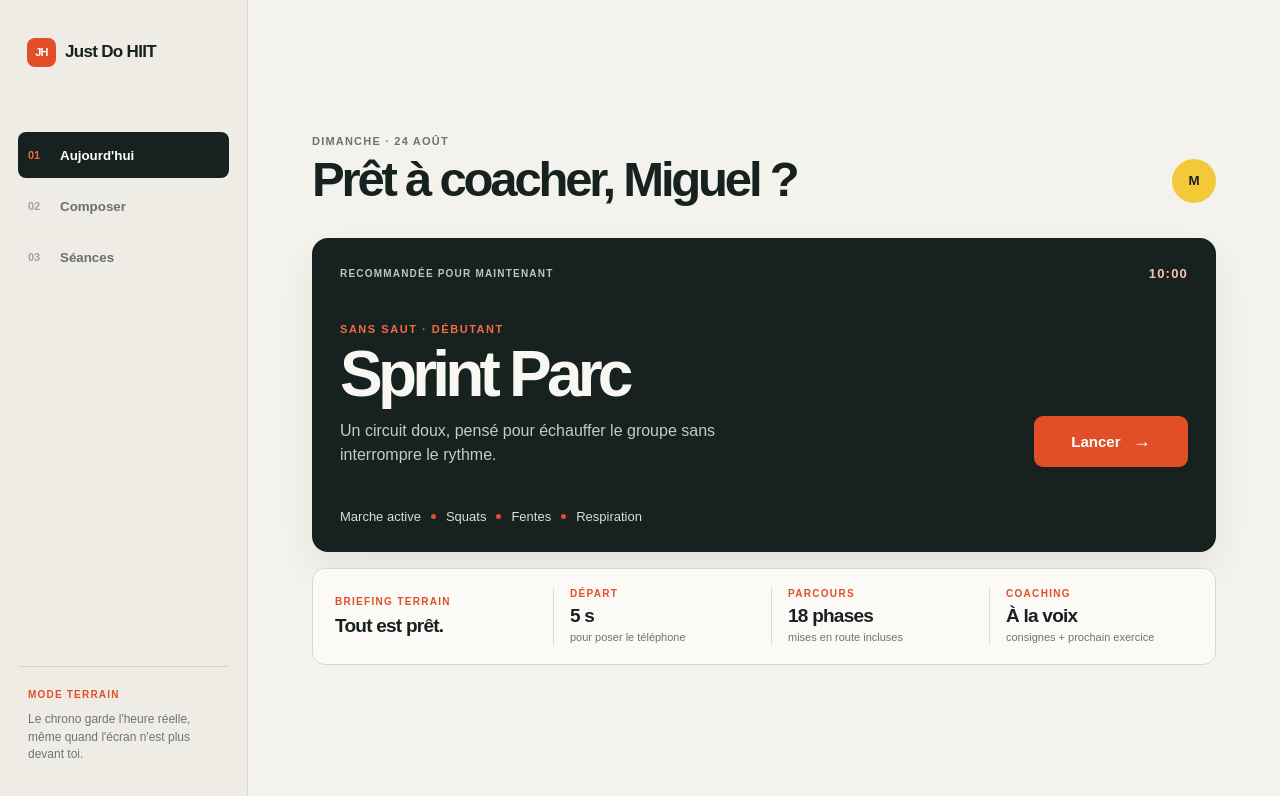
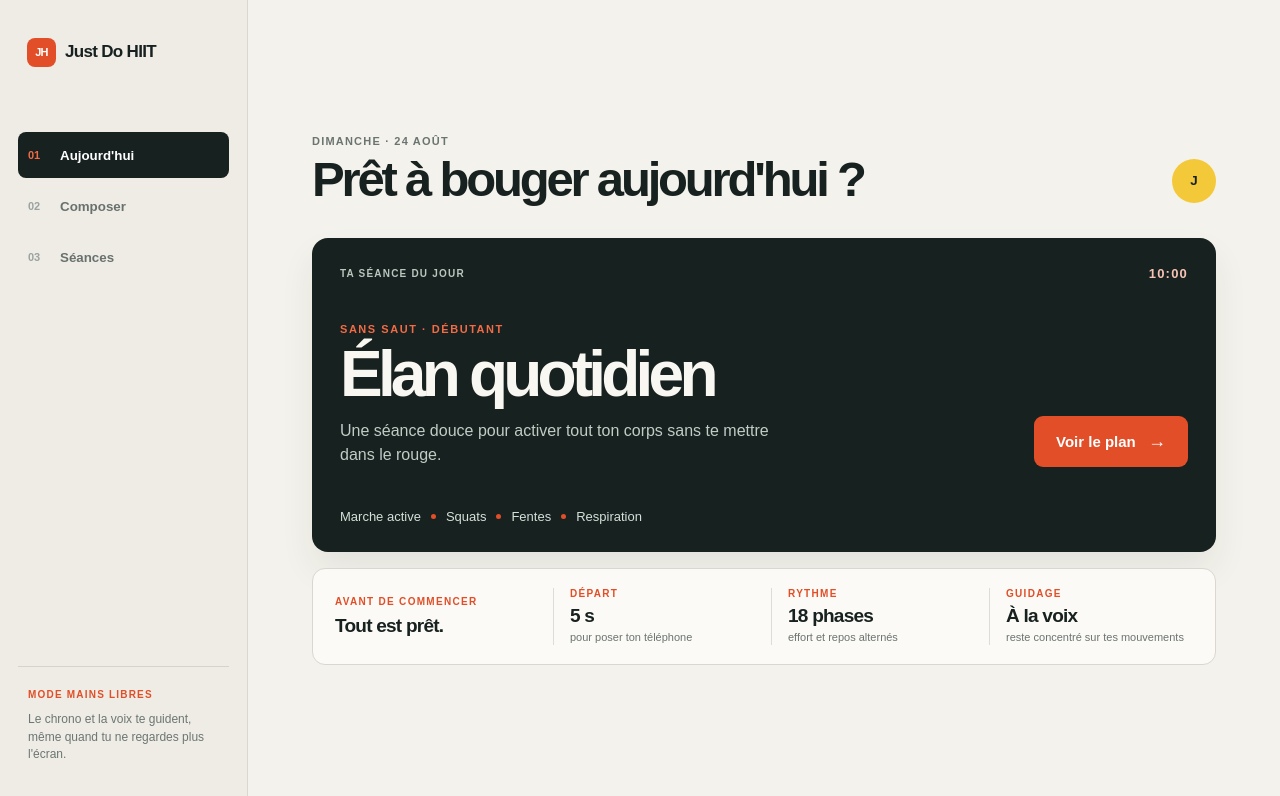
Before and after one commit to Admin-Adher/Sprint-IA, a Next.js app: page / in a window 1280 px wide. Shown: the top 796 px of the page. Built offline with nearby package versions, Linux system fonts and the light colour scheme.

Commit message:
feat: refocus workouts on individual daily use

```diff
--- a/src/app/page.tsx
+++ b/src/app/page.tsx
@@ -21,10 +21,10 @@ type PlayerState = "ready" | "countdown" | "running" | "paused";
 type ComposerLevel = "beginner" | "intermediate";
 
 const START_COUNTDOWN_SECONDS = 5;
-const COMPOSER_CONSTRAINTS = ["sans saut", "sans matériel", "petit espace"] as const;
+const COMPOSER_CONSTRAINTS = ["sans saut", "silencieux", "petit espace"] as const;
 const COMPOSER_GOALS = [
-  "Cardio doux pour un groupe au parc",
-  "Créer de l’énergie sans épuiser le groupe",
+  "Me remettre en mouvement en douceur",
+  "Me défouler et retrouver de l’énergie",
   "Renforcer tout le corps sans impact",
 ] as const;
 
@@ -37,7 +37,7 @@ export default function Home() {
   const [durationMinutes, setDurationMinutes] = useState<4 | 10 | 20>(10);
   const [composerLevel, setComposerLevel] = useState<ComposerLevel>("beginner");
   const [constraints, setConstraints] = useState<string[]>(["sans saut"]);
-  const [goal, setGoal] = useState("Cardio doux pour un groupe au parc");
+  const [goal, setGoal] = useState("Me remettre en mouvement en douceur");
   const [formError, setFormError] = useState<string | null>(null);
   const [voiceAvailable, setVoiceAvailable] = useState(true);
   const [playerState, setPlayerState] = useState<PlayerState>("ready");
@@ -206,7 +206,7 @@ export default function Home() {
     setDurationMinutes(10);
     setComposerLevel("beginner");
     setConstraints(["sans saut"]);
-    setGoal("Cardio doux pour un groupe au parc");
+    setGoal("Me remettre en mouvement en douceur");
     setFormError(null);
     setScreen("catalog");
   };
@@ -272,7 +272,7 @@ export default function Home() {
 
   if (screen === "preview") return <main className={styles.appShell}>
     <header className={styles.topBar}><button className={styles.brandButton} onClick={reset} type="button"><span>JH</span> Just Do HIIT</button><button className={styles.resetButton} onClick={reset} type="button">Réinitialiser la démo</button></header>
-    <section className={styles.previewLayout}><div className={styles.previewIntro}><button className={styles.backButton} onClick={() => setScreen("catalog")} type="button">← Catalogue</button><p className={styles.eyebrow}>PLAN DE DÉMONSTRATION</p><h1>{plan.name}</h1><p>{plan.level === "beginner" ? "Débutant" : "Intermédiaire"} · {formatDuration(plan.estimatedDurationSeconds)} · sans matériel</p>{plan.fallbackNotice && <p className={generation === "fallback" ? styles.fallbackNotice : styles.successNotice} role="status">{generation === "fallback" ? plan.fallbackNotice : "Séance structurée prête à lancer — mode démo local."}</p>}</div><aside className={styles.launchPanel}><span>PRÊT À COACHER</span><strong>{formatDuration(plan.estimatedDurationSeconds)}</strong><p>Départ dans 5 secondes. La voix annoncera chaque phase.</p><button className={styles.primaryButton} onClick={startSession} type="button">Lancer les mains libres</button><small>{voiceAvailable === false ? "Voix indisponible : le chrono continuera sans annonce." : "La voix accompagne le chrono, elle ne le pilote jamais."}</small></aside></section>
+    <section className={styles.previewLayout}><div className={styles.previewIntro}><button className={styles.backButton} onClick={() => setScreen("catalog")} type="button">← Aujourd&apos;hui</button><p className={styles.eyebrow}>TON PLAN PERSONNALISÉ</p><h1>{plan.name}</h1><p>{plan.level === "beginner" ? "Débutant" : "Intermédiaire"} · {formatDuration(plan.estimatedDurationSeconds)} · sans matériel</p>{plan.fallbackNotice && <p className={generation === "fallback" ? styles.fallbackNotice : styles.successNotice} role="status">{generation === "fallback" ? plan.fallbackNotice : "Ta séance est structurée et prête à démarrer."}</p>}</div><aside className={styles.launchPanel}><span>PRÊT À BOUGER</span><strong>{formatDuration(plan.estimatedDurationSeconds)}</strong><p>Départ dans 5 secondes, le temps de poser ton téléphone.</p><button className={styles.primaryButton} onClick={startSession} type="button">Commencer ma séance</button><small>{voiceAvailable === false ? "Voix indisponible : le chrono continuera sans annonce." : "La voix te guide sans jamais ralentir le chrono."}</small></aside></section>
     <section className={styles.structureSection}><div className={styles.sectionHeading}><span>STRUCTURE COMPLÈTE</span><p>La durée est calculée depuis les phases.</p></div>{plan.blocks.map((block) => <article className={styles.blockCard} key={block.id}><header><strong>{block.label}</strong><span>{block.rounds} {block.rounds > 1 ? "tours" : "tour"}</span></header>{block.phases.map((item) => <div className={styles.phaseRow} key={item.id}><span className={styles[item.kind]}>{item.kind === "work" ? "Effort" : item.kind === "rest" ? "Repos" : item.kind === "warmup" ? "Échauffement" : "Retour"}</span><strong>{item.exercise}</strong><em>{formatDuration(item.durationSeconds)}</em></div>)}</article>)}</section>
   </main>;
 
@@ -284,12 +284,12 @@ export default function Home() {
         <button onClick={() => setScreen("composer")} type="button"><span>02</span> Composer</button>
         <button onClick={() => setScreen("sessions")} type="button"><span>03</span> Séances</button>
       </nav>
-      <div className={styles.sideNote}><span>MODE TERRAIN</span><p>Le chrono garde l&apos;heure réelle, même quand l&apos;écran n&apos;est plus devant toi.</p></div>
+      <div className={styles.sideNote}><span>MODE MAINS LIBRES</span><p>Le chrono et la voix te guident, même quand tu ne regardes plus l&apos;écran.</p></div>
     </aside>
     <section className={styles.dashboardContent}>
-      <header className={styles.dashboardHeader}><div><p>DIMANCHE · 24 AOÛT</p><h1>Prêt à coacher, Miguel ?</h1></div><button className={styles.profileButton} aria-label="Profil de Miguel" type="button">M</button></header>
-      <section className={styles.todayCard} aria-labelledby="today-heading"><div className={styles.todayEyebrow}><span>RECOMMANDÉE POUR MAINTENANT</span><strong>10:00</strong></div><div className={styles.todayMain}><div><p className={styles.eyebrow}>SANS SAUT · DÉBUTANT</p><h2 id="today-heading">Sprint Parc</h2><p>Un circuit doux, pensé pour échauffer le groupe sans interrompre le rythme.</p></div><button className={styles.launchToday} onClick={() => { setPlan(catalogPlans[1]); setGeneration("idle"); setScreen("preview"); }} type="button">Lancer <span>→</span></button></div><div className={styles.todayPhases}><span>Marche active</span><i /><span>Squats</span><i /><span>Fentes</span><i /><span>Respiration</span></div></section>
-      <section className={styles.terrainBrief} aria-label="Briefing terrain de la séance"><div className={styles.terrainIntro}><p>BRIEFING TERRAIN</p><strong>Tout est prêt.</strong></div><dl><div><dt>DÉPART</dt><dd>5 s</dd><small>pour poser le téléphone</small></div><div><dt>PARCOURS</dt><dd>18 phases</dd><small>mises en route incluses</small></div><div><dt>COACHING</dt><dd>À la voix</dd><small>consignes + prochain exercice</small></div></dl></section>
+      <header className={styles.dashboardHeader}><div><p>DIMANCHE · 24 AOÛT</p><h1>Prêt à bouger aujourd&apos;hui ?</h1></div><button className={styles.profileButton} aria-label="Ton profil" type="button">J</button></header>
+      <section className={styles.todayCard} aria-labelledby="today-heading"><div className={styles.todayEyebrow}><span>TA SÉANCE DU JOUR</span><strong>10:00</strong></div><div className={styles.todayMain}><div><p className={styles.eyebrow}>SANS SAUT · DÉBUTANT</p><h2 id="today-heading">Élan quotidien</h2><p>Une séance douce pour activer tout ton corps sans te mettre dans le rouge.</p></div><button className={styles.launchToday} onClick={() => { setPlan(catalogPlans[1]); setGeneration("idle"); setScreen("preview"); }} type="button">Voir le plan <span>→</span></button></div><div className={styles.todayPhases}><span>Marche active</span><i /><span>Squats</span><i /><span>Fentes</span><i /><span>Respiration</span></div></section>
+      <section className={styles.terrainBrief} aria-label="Repères avant la séance"><div className={styles.terrainIntro}><p>AVANT DE COMMENCER</p><strong>Tout est prêt.</strong></div><dl><div><dt>DÉPART</dt><dd>5 s</dd><small>pour poser ton téléphone</small></div><div><dt>RYTHME</dt><dd>18 phases</dd><small>effort et repos alternés</small></div><div><dt>GUIDAGE</dt><dd>À la voix</dd><small>reste concentré sur tes mouvements</small></div></dl></section>
     </section>
     <nav className={styles.bottomMenu} aria-label="Navigation mobile"><button className={styles.activeNav} onClick={() => setScreen("catalog")} type="button"><span>●</span> Aujourd&apos;hui</button><button onClick={() => setScreen("composer")} type="button"><span>＋</span> Composer</button><button onClick={() => setScreen("sessions")} type="button"><span>□</span> Séances</button></nav>
   </main>;
@@ -303,8 +303,8 @@ export default function Home() {
           <header className={styles.composerHeading}>
             <div>
               <p className={styles.eyebrow}>ÉTAPE 1 SUR 2 · PERSONNALISER</p>
-              <h1>La séance qui colle au terrain.</h1>
-              <p>Choisis l’essentiel. L’application transforme ensuite ces décisions en un plan complet à vérifier avant de le lancer.</p>
+              <h1>Ta séance, selon ton moment.</h1>
+              <p>Choisis ton temps, ton niveau et ce dont tu as besoin aujourd’hui. L’application prépare ensuite un plan complet à vérifier avant de démarrer.</p>
             </div>
             <div className={styles.funnelHint} aria-label="Tunnel de création">
               <span aria-current="step">01 <b>Composer</b></span>
@@ -320,7 +320,7 @@ export default function Home() {
                 <div className={styles.durationChoices}>
                   {([
                     { minutes: 4, label: "Express", detail: "Tabata net" },
-                    { minutes: 10, label: "Équilibre", detail: "Idéal en groupe" },
+                    { minutes: 10, label: "Équilibre", detail: "Facile à caser" },
                     { minutes: 20, label: "Complet", detail: "Échauffement inclus" },
                   ] as const).map((item) => (
                     <button aria-pressed={durationMinutes === item.minutes} className={durationMinutes === item.minutes ? styles.selectedChoice : undefined} key={item.minutes} onClick={() => setDurationMinutes(item.minutes)} type="button">
@@ -357,9 +357,9 @@ export default function Home() {
                   ))}
                 </div>
                 <label className={styles.customGoal} htmlFor="workout-goal">Ou précise ton contexte
-                  <textarea aria-describedby="goal-help" id="workout-goal" onChange={(event) => { setGoal(event.target.value); if (formError) setFormError(null); }} placeholder="Ex. quinze personnes au parc, reprise douce…" rows={2} value={goal} />
+                  <textarea aria-describedby="goal-help" id="workout-goal" onChange={(event) => { setGoal(event.target.value); if (formError) setFormError(null); }} placeholder="Ex. après le travail, reprise douce, appartement…" rows={2} value={goal} />
                 </label>
-                <p className={styles.fieldHint} id="goal-help">Cette phrase sera transmise au générateur de Mathis avec tes choix.</p>
+                <p className={styles.fieldHint} id="goal-help">Ton contexte précise l’intention et l’intensité de ta séance.</p>
               </fieldset>
 
               {formError && <div className={styles.errorNotice} role="alert"><strong>Impossible de préparer le plan.</strong><span>{formError}</span><button onClick={() => { setGoal(COMPOSER_GOALS[0]); setFormError(null); }} type="button">Reprendre l’exemple</button></div>}
@@ -390,7 +390,7 @@ export default function Home() {
         <section className={styles.previewLayout}>
           <div className={styles.previewIntro}>
             <button className={styles.backButton} onClick={goToHub} type="button">← Séances</button>
-            <p className={styles.eyebrow}>PLAN DE DÉMONSTRATION</p>
+            <p className={styles.eyebrow}>TON PLAN PERSONNALISÉ</p>
             <h1>{plan.name}</h1>
             <p>{levelLabel(plan.level)} · {formatDuration(plan.estimatedDurationSeconds)} · sans matériel</p>
             {plan.fallbackNotice && (
@@ -398,11 +398,11 @@ export default function Home() {
             )}
           </div>
           <aside className={styles.launchPanel}>
-            <span>PRÊT À COACHER</span>
+            <span>PRÊT À BOUGER</span>
             <strong>{formatDuration(plan.estimatedDurationSeconds)}</strong>
-            <p>Départ dans 5 secondes. La voix annoncera chaque phase.</p>
-            <button className={styles.primaryButton} onClick={startSession} type="button">Lancer les mains libres</button>
-            <small>La voix accompagne le chrono, elle ne le pilote jamais.</small>
+            <p>Départ dans 5 secondes, le temps de poser ton téléphone.</p>
+            <button className={styles.primaryButton} onClick={startSession} type="button">Commencer ma séance</button>
+            <small>La voix te guide sans jamais ralentir le chrono.</small>
           </aside>
         </section>
         <section className={styles.structureSection}>
@@ -436,9 +436,9 @@ export default function Home() {
         <header className={styles.dashboardHeader}>
           <div>
             <p>DIMANCHE · 24 AOÛT</p>
-            <h1>Prêt à coacher, Miguel ?</h1>
+            <h1>Prêt à bouger aujourd&apos;hui ?</h1>
           </div>
-          <button aria-label="Profil de Miguel" className={styles.profileButton} type="button">M</button>
+          <button aria-label="Ton profil" className={styles.profileButton} type="button">J</button>
         </header>
         <section aria-labelledby="today-heading" className={styles.todayCard}>
           <div className={styles.todayEyebrow}>
@@ -448,8 +448,8 @@ export default function Home() {
           <div className={styles.todayMain}>
             <div>
               <p className={styles.eyebrow}>SANS SAUT · DÉBUTANT</p>
-              <h2 id="today-heading">Sprint Parc</h2>
-              <p>Un circuit doux, pensé pour échauffer le groupe sans interrompre le rythme.</p>
+              <h2 id="today-heading">Élan quotidien</h2>
+              <p>Une séance douce pour activer tout ton corps sans te mettre dans le rouge.</p>
             </div>
             <button className={styles.launchToday} onClick={() => setScreen("sessions")} type="button">
               Lancer <span>→</span>
@@ -549,20 +549,20 @@ export default function Home() {
         </header>
         <section className={styles.landingHero}>
           <div className={styles.landingCopy}>
-            <p className={styles.eyebrow}>LE COACH NE REGARDE PAS SON TÉLÉPHONE</p>
-            <h1>Le HIIT qui <em>coach</em> à ta place.</h1>
-            <p>Compose une séance structurée, pose le téléphone au sol et laisse une voix claire guider chaque effort. Toi, tu regardes ton groupe.</p>
+            <p className={styles.eyebrow}>TA SÉANCE S’ADAPTE À TA JOURNÉE</p>
+            <h1>Le HIIT qui te <em>guide</em> vraiment.</h1>
+            <p>Choisis le temps dont tu disposes, pose le téléphone et laisse une voix claire guider chaque effort. Tu n’as plus qu’à bouger.</p>
             <div className={styles.heroActions}>
               <button className={styles.landingPrimary} onClick={() => setScreen("sessions")} type="button">Composer une séance <span>→</span></button>
               <button className={styles.landingTextButton} onClick={() => openPlan(catalogPlans[0])} type="button">Lancer une Tabata 4 min</button>
             </div>
             <div className={styles.heroProof}>
               <span>01</span>
-              <p>Une séance annoncée à 4 min dure 4 min.<br /><strong>Précision pensée pour le terrain.</strong></p>
+              <p>Une séance annoncée à 4 min dure 4 min.<br /><strong>Précision pensée pour ton quotidien.</strong></p>
             </div>
           </div>
           <div aria-label="Aperçu du lecteur de séance" className={styles.coachPanel}>
-            <div className={styles.coachPanelTop}><span>EN DIRECT</span><strong>SPRINT PARC</strong><i>10:00</i></div>
+            <div className={styles.coachPanelTop}><span>EN DIRECT</span><strong>ÉLAN QUOTIDIEN</strong><i>10:00</i></div>
             <div className={styles.coachTimer}>00:45</div>
             <div className={styles.coachExercise}><span>EFFORT · TOUR 2/4</span><strong>Squats contrôlés</strong><p>Hanches en arrière, genoux dans l&apos;axe.</p></div>
             <div className={styles.coachNext}><span>ENSUITE</span><strong>Fentes arrière</strong></div>
@@ -570,7 +570,7 @@ export default function Home() {
           </div>
         </section>
         <section className={styles.reasonSection} id="pourquoi">
-          <p className={styles.eyebrow}>UN OUTIL POUR LE VRAI TERRAIN</p>
+          <p className={styles.eyebrow}>UN OUTIL POUR LES VRAIES JOURNÉES</p>
           <div className={styles.reasonGrid}>
             <h2>À bout de souffle, personne ne devrait devoir déchiffrer une interface.</h2>
             <div>
@@ -584,12 +584,12 @@ export default function Home() {
           <div className={styles.ritualGrid}>
             <article><span>01</span><h3>Décris ton contexte</h3><p>Durée, niveau, contrainte : « 10 min, sans saut » suffit.</p></article>
             <article><span>02</span><h3>Lis avant d&apos;agir</h3><p>Chaque tour, phase et durée restent visibles avant le départ.</p></article>
-            <article><span>03</span><h3>Coach sans écran</h3><p>Le téléphone guide le groupe pendant que toi, tu restes présent.</p></article>
+            <article><span>03</span><h3>Bouge sans écran</h3><p>Le téléphone te guide pendant que tu restes concentré sur ton mouvement.</p></article>
           </div>
         </section>
         <section className={styles.landingFinal}>
           <div>
-            <p className={styles.eyebrow}>PRÊT POUR LE PARC</p>
+            <p className={styles.eyebrow}>PRÊT POUR AUJOURD’HUI</p>
             <h2>La prochaine séance commence en un clic.</h2>
           </div>
           <button className={styles.landingPrimary} onClick={() => setScreen("sessions")} type="button">Choisir une séance <span>→</span></button>
--- a/src/features/workout-demo/AppShell.tsx
+++ b/src/features/workout-demo/AppShell.tsx
@@ -36,8 +36,8 @@ export function AppShell({ active, onNavigate, children }: AppShellProps) {
           Démarrer
         </button>
         <div className={styles.sideNote}>
-          <span>MODE TERRAIN</span>
-          <p>Le chrono garde l&apos;heure réelle, même quand l&apos;écran n&apos;est plus devant toi.</p>
+          <span>MODE MAINS LIBRES</span>
+          <p>Le chrono et la voix te guident, même quand tu ne regardes plus l&apos;écran.</p>
         </div>
       </aside>
       <section className={isHome ? styles.dashboardContent : styles.hubContent}>{children}</section>
--- a/src/features/workout-demo/demo-plans.ts
+++ b/src/features/workout-demo/demo-plans.ts
@@ -21,7 +21,7 @@ export const catalogPlans: WorkoutPlan[] = [
       { id: "recover", kind: "rest", exercise: "Repos", instruction: "Respire, le prochain tour arrive vite.", durationSeconds: 10 },
     ],
   }]),
-  plan("gentle-10", "Sprint Parc", "beginner", [
+  plan("gentle-10", "Élan quotidien", "beginner", [
     { id: "warmup", label: "Mise en route", rounds: 1, phases: [{ id: "march", kind: "warmup", exercise: "Marche active", instruction: "Bras souples, souffle calme, prépare les jambes.", durationSeconds: 60 }] },
     { id: "circuit", label: "Circuit sans saut", rounds: 4, phases: [
       { id: "squat", kind: "work", exercise: "Squats contrôlés", instruction: "Hanches en arrière, genoux dans l'axe.", durationSeconds: 45 },
@@ -31,7 +31,7 @@ export const catalogPlans: WorkoutPlan[] = [
     ] },
     { id: "cooldown", label: "Retour au calme", rounds: 1, phases: [{ id: "breath", kind: "cooldown", exercise: "Respiration", instruction: "Marche doucement et retrouve un souffle long.", durationSeconds: 60 }] },
   ]),
-  plan("coach-20", "Endurance du coach", "intermediate", [
+  plan("endurance-20", "Endurance active", "intermediate", [
     { id: "warmup-long", label: "Échauffement", rounds: 1, phases: [{ id: "mobilize", kind: "warmup", exercise: "Mobilisation", instruction: "Déroule les épaules et active les chevilles.", durationSeconds: 120 }] },
     { id: "endurance", label: "Bloc cardio", rounds: 9, phases: [
       { id: "step", kind: "work", exercise: "Montées de genoux", instruction: "Cadence continue, garde ton buste grand.", durationSeconds: 45 },
@@ -44,8 +44,8 @@ export const catalogPlans: WorkoutPlan[] = [
 
 export const demoGeneratedPlan: WorkoutPlan = {
   ...catalogPlans[1],
-  id: "ai-sprint-parc",
-  name: "Sprint Parc - 10 min sans saut",
+  id: "ai-daily-flow",
+  name: "Élan quotidien - 10 min sans saut",
   fallbackNotice: "Mode démonstration local - API de génération à connecter.",
 };
 
```
Also changed, not shown: 1 other file (tests, documents, lock files or other folders).
